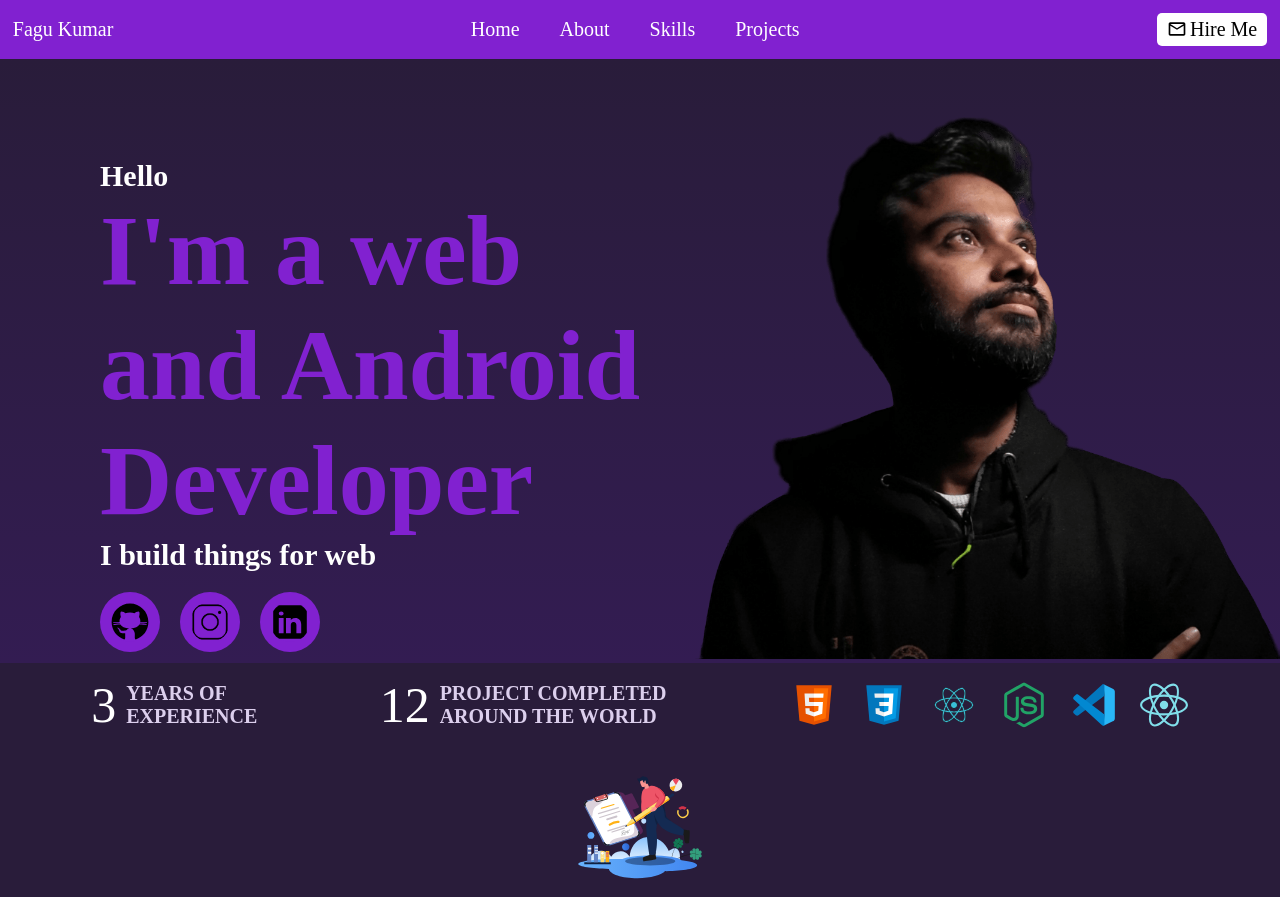
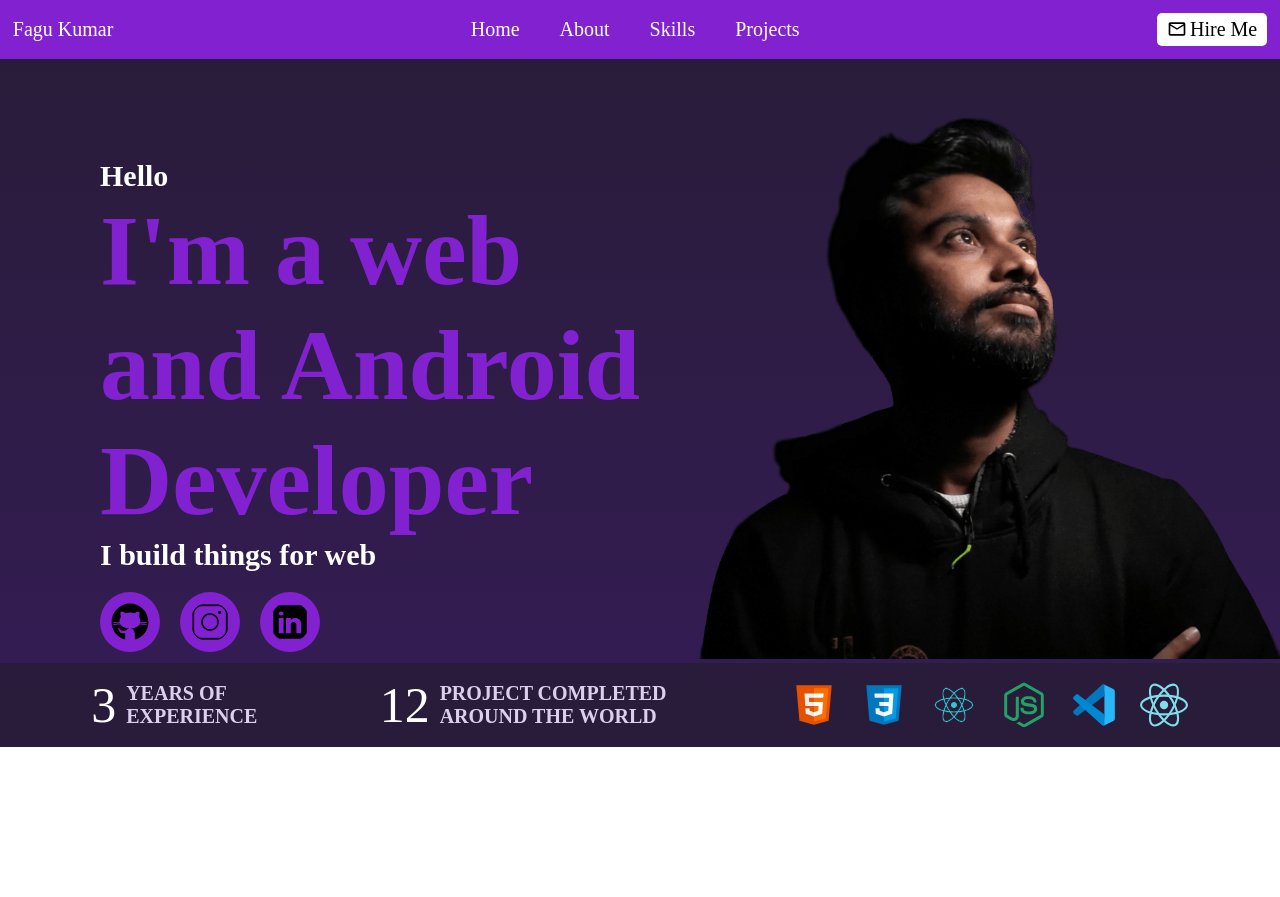
Before and after one commit to krfagu17/PortfoliMe, a React (Vite) app: page / in a window 1280 px wide. After the commit the page ends 800 px from the top, so only its background shows below. Built offline with nearby package versions, Linux system fonts and the light colour scheme.

Commit message:
animation changes are reverted

```diff
--- a/src/components/home/Home.jsx
+++ b/src/components/home/Home.jsx
@@ -2,28 +2,15 @@
 import "./home.css"
 import Hero from '../hero/Hero'
 import Info from '../info/Info'
-import Lottie from 'react-lottie';
-import signing from '../../assets/singing-contract.json'
+
 const Home = () => {
-  const defaultOptions = {
-    loop: true,
-    autoplay: true,
-    animationData: signing,
-    rendererSettings: {
-      preserveAspectRatio: 'xMidYMid slice'
-    }
-  };
+
 
   return (
     <div className='homeContainer'>
 <Hero />
 <Info />
-<div className="lottie">
 
-<Lottie height="150px"
-width="150px"
-options={defaultOptions} />
-</div>
     </div>
   )
 }
```
